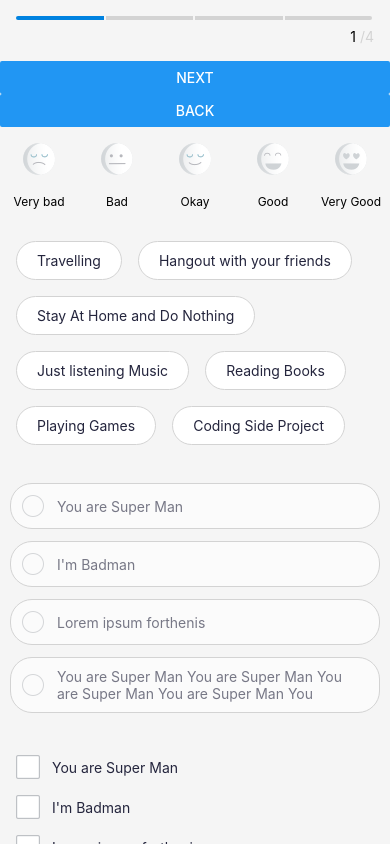
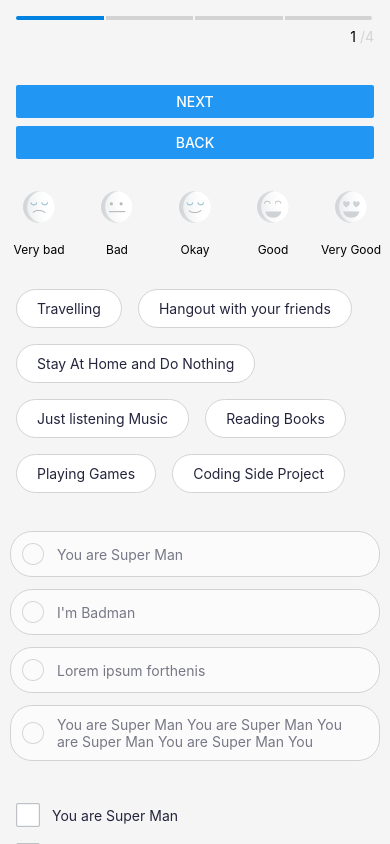
Before and after one commit to trungnguyen22/react-native-quiz-components, a React Native app: screen / in a window 390 px wide. Built offline with nearby package versions, Linux system fonts and the light colour scheme.

Commit message:
refactor code

```diff
--- a/App.js
+++ b/App.js
@@ -1,10 +1,19 @@
 import React, { Fragment, Component } from 'react';
-import { View, Button, SafeAreaView, StatusBar, ScrollView, StyleSheet } from 'react-native';
+import {
+  View,
+  Button,
+  SafeAreaView,
+  StatusBar,
+  ScrollView,
+  StyleSheet,
+  Platform
+} from 'react-native';
 import StepProgressBar from './src/components/StepProgressBar';
 import EmotionRatingBar from './src/components/EmotionRatingBar';
 import SelectionList from './src/components/SelectionList';
 import RadioButtonGroup from './src/components/RadioButtonGroup';
 import TodoButtonGroup from './src/components/TodoButtonGroup';
+import { DUMMY_DATA_CHECK_LIST, DUMMY_DATA_SELECTION_LIST } from './src/constants/Constants';
 
 class App extends Component {
   constructor(props) {
@@ -31,6 +40,27 @@ class App extends Component {
 
   onEmotionItemPress = item => {};
 
+  renderButtons = () => (
+    <View style={{ padding: 16 }}>
+      <View
+        style={{
+          marginTop: 8,
+          backgroundColor: Platform.OS === 'ios' ? 'lightgray' : 'transparent'
+        }}
+      >
+        <Button title={'Next'} onPress={this.onNextPress} />
+      </View>
+      <View
+        style={{
+          marginTop: 8,
+          backgroundColor: Platform.OS === 'ios' ? 'lightgray' : 'transparent'
+        }}
+      >
+        <Button title={'Back'} onPress={this.onBackPress} />
+      </View>
+    </View>
+  );
+
   render() {
     const { step } = this.state;
     return (
@@ -40,28 +70,30 @@ class App extends Component {
           <ScrollView style={{ flex: 1 }}>
             <View style={{ flex: 1 }}>
               <StepProgressBar steps={4} isAtStep={step} isShownIndicator />
-              <Button title={'Next'} onPress={this.onNextPress} />
-              <Button title={'Back'} onPress={this.onBackPress} />
+              {this.renderButtons()}
               <EmotionRatingBar
                 containerStyle={{ marginTop: 16 }}
                 onItemPress={this.onEmotionItemPress}
               />
               <SelectionList
-                onItemPress={index => {
+                dataSource={DUMMY_DATA_SELECTION_LIST}
+                onItemPress={(dataSource, index) => {
+                  console.log(dataSource);
                   console.log(index);
                 }}
               />
               <RadioButtonGroup
-                onItemPress={index => {
-                  console.log(index);
+                dataSource={DUMMY_DATA_CHECK_LIST}
+                onItemPress={(dataSource, selectedItem) => {
+                  console.log(dataSource);
+                  console.log(selectedItem);
                 }}
               />
               <TodoButtonGroup
-                onItemPress={index => {
-                  console.log(index);
-                }}
-                onItemChangeText={(index, text) => {
-                  console.log(text);
+                dataSource={DUMMY_DATA_CHECK_LIST}
+                onItemPress={(dataSource, selectedItem) => {
+                  console.log(dataSource);
+                  console.log(selectedItem);
                 }}
               />
             </View>
--- a/src/components/RadioButtonGroup/RadioButton.js
+++ b/src/components/RadioButtonGroup/RadioButton.js
@@ -14,8 +14,8 @@ class RadioButton extends PureComponent {
       type === TYPE.CHECK_LIST ? { borderRadius: 44 / 2 } : { borderRadius: 8 };
     const containerOpacity = isSelected ? { opacity: 1 } : { opacity: 0.6 };
     return (
-      <BouncingButton
-        activeOpacity={0.2}
+      <TouchableOpacity
+        activeOpacity={1}
         onPress={() => {
           onPress(index);
         }}
@@ -24,7 +24,7 @@ class RadioButton extends PureComponent {
           <Image source={imageSource} />
           <Text style={{ ...styles.text }}>{label}</Text>
         </View>
-      </BouncingButton>
+      </TouchableOpacity>
     );
   }
 }
--- a/src/components/RadioButtonGroup/index.js
+++ b/src/components/RadioButtonGroup/index.js
@@ -1,29 +1,6 @@
 import React, { PureComponent } from 'react';
 import { Text, View } from 'react-native';
 import RadioButton from './RadioButton';
-
-const DUMMY_DATA = [
-  {
-    label: 'You are Super Man',
-    isSelected: false,
-    value: 0
-  },
-  {
-    label: "I'm Badman",
-    isSelected: false,
-    value: 1
-  },
-  {
-    label: 'Lorem ipsum forthenis',
-    isSelected: false,
-    value: 2
-  },
-  {
-    label: 'You are Super Man You are Super Man You are Super Man You are Super Man You ',
-    isSelected: false,
-    value: 3
-  }
-];
 
 export const TYPE = {
   CHECK_LIST: 'check_list',
@@ -50,7 +27,7 @@ class RadioButtonGroup extends PureComponent {
       return mappedItem;
     });
     this.setState({ dataSource: mappedDataSource });
-    this.props.onItemPress(index);
+    this.props.onItemPress(dataSource, dataSource[index]);
   };
 
   renderRadioButtons = type => {
@@ -68,7 +45,7 @@ class RadioButtonGroup extends PureComponent {
   };
 
   render() {
-    const { dataSource = DUMMY_DATA, type = TYPE.CHECK_LIST, containerStyle } = this.props;
+    const { dataSource, type = TYPE.CHECK_LIST, containerStyle } = this.props;
     this.state.dataSource = dataSource;
     return <View style={{ padding: 10, ...containerStyle }}>{this.renderRadioButtons(type)}</View>;
   }
--- a/src/components/SelectionList/index.js
+++ b/src/components/SelectionList/index.js
@@ -1,37 +1,6 @@
 import React, { PureComponent } from 'react';
 import { Text, View } from 'react-native';
 import SelectionItem from './SelectionItem';
-
-const DUMMY_DATA = [
-  {
-    label: 'Travelling',
-    isSelected: false
-  },
-  {
-    label: 'Hangout with your friends',
-    isSelected: false
-  },
-  {
-    label: 'Stay At Home and Do Nothing',
-    isSelected: false
-  },
-  {
-    label: 'Just listening Music',
-    isSelected: false
-  },
-  {
-    label: 'Reading Books',
-    isSelected: false
-  },
-  {
-    label: 'Playing Games',
-    isSelected: false
-  },
-  {
-    label: 'Coding Side Project',
-    isSelected: false
-  }
-];
 
 export default class SelectionList extends PureComponent {
   constructor(props) {
@@ -43,15 +12,11 @@ export default class SelectionList extends PureComponent {
 
   onPress = index => {
     const { dataSource } = this.state;
-    const mappedDataSource = dataSource.map((item, itemIndex) => {
-      const mappedItem = item;
-      if (index === itemIndex) {
-        mappedItem.isSelected = !mappedItem.isSelected;
-      }
-      return mappedItem;
-    });
-    this.setState({ dataSource: mappedDataSource });
-    this.props.onItemPress(index);
+    const newDataSource = [...dataSource];
+    newDataSource[index].isSelected = !newDataSource[index].isSelected;
+    this.setState({ dataSource: newDataSource });
+    this.props.onItemPress(dataSource, dataSource[index]);
+    this.props.onItemPress(dataSource, dataSource[index]);
   };
 
   renderSelectionItems = () => {
@@ -68,7 +33,7 @@ export default class SelectionList extends PureComponent {
   };
 
   render() {
-    const { dataSource = DUMMY_DATA } = this.props;
+    const { dataSource } = this.props;
     this.state.dataSource = dataSource;
     return (
       <View style={{ marginTop: 16, padding: 8, flexDirection: 'row', flexWrap: 'wrap' }}>
--- a/src/components/TodoButtonGroup/TodoButton.js
+++ b/src/components/TodoButtonGroup/TodoButton.js
@@ -7,12 +7,20 @@ const unSelectedRadioButtonImage = require('./img/ic_to_do_list_off.png');
 
 export class TodoButton extends PureComponent {
   render() {
-    const { index, label, isSelected, isShownTextBox, onPress, onChangeText } = this.props;
+    const {
+      index,
+      label,
+      textInputValue,
+      isSelected,
+      isShownTextBox,
+      onPress,
+      onChangeText
+    } = this.props;
     const imageSource = isSelected ? selectedRadioButtonImage : unSelectedRadioButtonImage;
     const textStyle = isSelected ? { fontWeight: 'bold' } : {};
     return (
-      <BouncingButton
-        activeOpacity={0.2}
+      <TouchableOpacity
+        activeOpacity={1}
         onPress={() => {
           onPress(index);
         }}
@@ -22,7 +30,7 @@ export class TodoButton extends PureComponent {
             <Image source={imageSource} />
             <Text style={{ ...styles.text, ...textStyle }}>{label}</Text>
           </View>
-          {isShownTextBox && isSelected ? (
+          {isShownTextBox && isSelected && (
             <TextInput
               style={{
                 marginLeft: 24 + 12,
@@ -34,14 +42,15 @@ export class TodoButton extends PureComponent {
                 minHeight: 71
               }}
               placeholder={'Nhập nội dung'}
+              value={textInputValue}
               multiline
               onChangeText={text => {
                 onChangeText(index, text);
               }}
             />
-          ) : null}
+          )}
         </View>
-      </BouncingButton>
+      </TouchableOpacity>
     );
   }
 }
--- a/src/components/TodoButtonGroup/index.js
+++ b/src/components/TodoButtonGroup/index.js
@@ -1,29 +1,6 @@
 import React, { PureComponent } from 'react';
 import { Text, View } from 'react-native';
 import TodoButton from './TodoButton';
-
-const DUMMY_DATA = [
-  {
-    label: 'You are Super Man',
-    isSelected: false,
-    value: 0
-  },
-  {
-    label: "I'm Badman",
-    isSelected: false,
-    value: 1
-  },
-  {
-    label: 'Lorem ipsum forthenis',
-    isSelected: false,
-    value: 2
-  },
-  {
-    label: 'You are Super Man You are Super Man You are Super Man You are Super Man You ',
-    isSelected: false,
-    value: 3
-  }
-];
 
 class TodoButtonGroup extends PureComponent {
   constructor(props) {
@@ -35,19 +12,17 @@ class TodoButtonGroup extends PureComponent {
 
   onItemPress = index => {
     const { dataSource } = this.state;
-    const mappedDataSource = dataSource.map((item, itemIndex) => {
-      const mappedItem = item;
-      if (index === itemIndex) {
-        mappedItem.isSelected = !mappedItem.isSelected;
-      }
-      return mappedItem;
-    });
-    this.setState({ dataSource: mappedDataSource });
-    this.props.onItemPress(index);
+    const newDataSource = [...dataSource];
+    newDataSource[index].isSelected = !newDataSource[index].isSelected;
+    this.setState({ dataSource: newDataSource });
+    this.props.onItemPress(dataSource, dataSource[index]);
   };
 
   onItemChangeText = (index, text) => {
-    this.props.onItemChangeText(index, text);
+    const { dataSource } = this.state;
+    const newDataSource = [...dataSource];
+    newDataSource[index].value = text;
+    this.setState({ dataSource: newDataSource });
   };
 
   renderTodoButtons = () => {
@@ -57,6 +32,7 @@ class TodoButtonGroup extends PureComponent {
         key={index}
         index={index}
         label={item.label}
+        textInputValue={item.value}
         isSelected={item.isSelected}
         isShownTextBox={item.isShownTextBox}
         onPress={this.onItemPress}
@@ -66,11 +42,11 @@ class TodoButtonGroup extends PureComponent {
   };
 
   render() {
-    const { todoButtonItems = DUMMY_DATA, containerStyle } = this.props;
+    const { dataSource, containerStyle } = this.props;
     if (this.state.dataSource === undefined) {
       this.state.dataSource = [
-        ...todoButtonItems,
-        { label: 'Other', isShownTextBox: true, isSelected: false }
+        ...dataSource,
+        { label: 'Other', isShownTextBox: true, isSelected: false, value: '' }
       ];
     }
     return <View style={{ padding: 16, ...containerStyle }}>{this.renderTodoButtons()}</View>;
--- /dev/null
+++ b/src/constants/Constants.js
@@ -0,0 +1,53 @@
+export const DUMMY_DATA_CHECK_LIST = [
+  {
+    label: 'You are Super Man',
+    isSelected: false,
+    value: 0
+  },
+  {
+    label: "I'm Badman",
+    isSelected: false,
+    value: 1
+  },
+  {
+    label: 'Lorem ipsum forthenis',
+    isSelected: false,
+    value: 2
+  },
+  {
+    label: 'You are Super Man You are Super Man You are Super Man You are Super Man You ',
+    isSelected: false,
+    value: 3
+  }
+];
+
+export const DUMMY_DATA_SELECTION_LIST = [
+  {
+    label: 'Travelling',
+    isSelected: false
+  },
+  {
+    label: 'Hangout with your friends',
+    isSelected: false
+  },
+  {
+    label: 'Stay At Home and Do Nothing',
+    isSelected: false
+  },
+  {
+    label: 'Just listening Music',
+    isSelected: false
+  },
+  {
+    label: 'Reading Books',
+    isSelected: false
+  },
+  {
+    label: 'Playing Games',
+    isSelected: false
+  },
+  {
+    label: 'Coding Side Project',
+    isSelected: false
+  }
+];
```
Also changed, not shown: art/demo.png (added).
